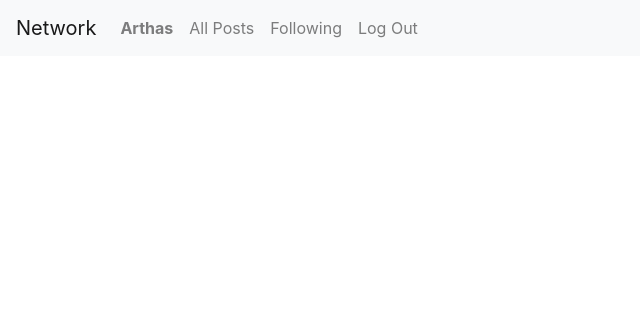
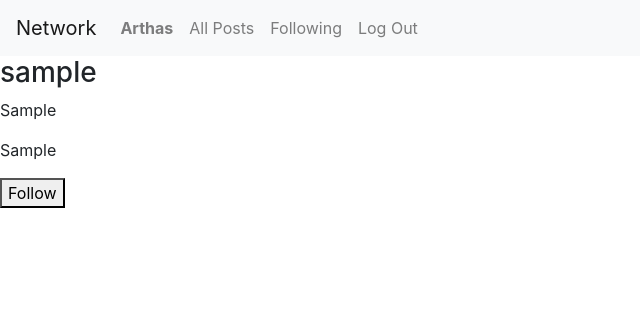
Before and after one commit to avinanick/CS50W_Project4, a Django app: template network/templates/network/profile.html in a window 1280 px wide. Shown: the top 316 px of the page, without its empty margins (0-640 px from the left). Run offline with Django 3.2, Linux system fonts and the light colour scheme; a user stored in the database is signed in; tables that the repository leaves empty hold one stand-in row (values such as "Sample post"); the template is opened without the code that fills it: most values are stand-ins (such as "Sample title", 1, 10 or a date in 2020); some libraries are stand-ins or nearby versions.

Commit message:
Updated profile view to show basic profile information, no function yet.

```diff
--- a/network/templates/network/profile.html
+++ b/network/templates/network/profile.html
@@ -1,4 +1,13 @@
 {% extends "network/layout.html" %}
 
 {% block body %}
+    <div class="profile-head">
+        <h3>{{ viewed_username }}</h3>
+        <p>{{ viewed_subscriptions }}</p>
+        <p>{{ viewed_followers }}</p>
+        {% if user.is_authenticated and viewed_username != user.username %}
+            <button id="follow_button">Follow</button>
+        {% endif %}
+    </div>
+    <div class="post_list" id="user_posts" data-user = {{ viewed_username }}></div>
 {% endblock %}
```
Also changed, not shown: network/views.py (+6 -1 lines).
